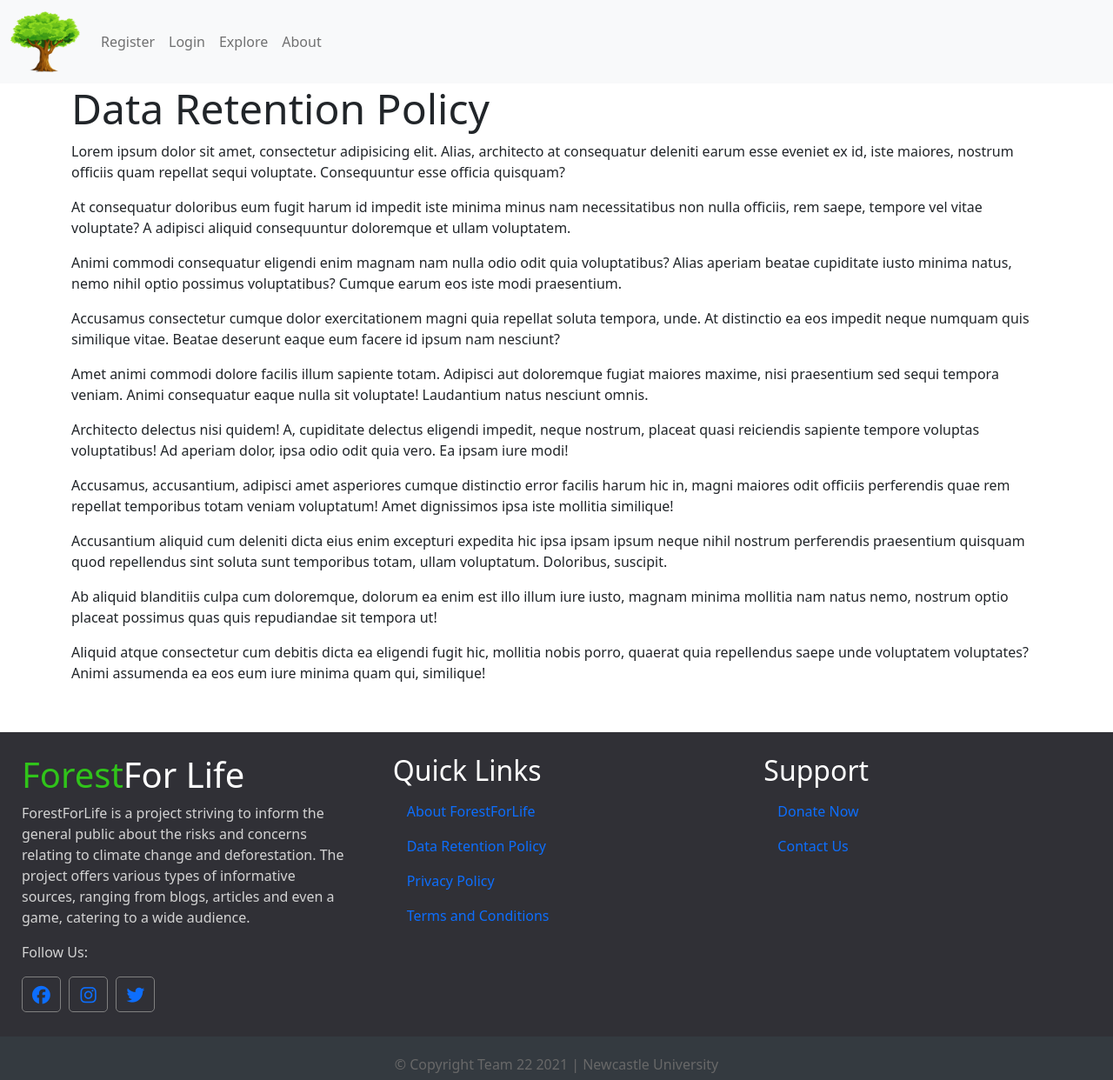
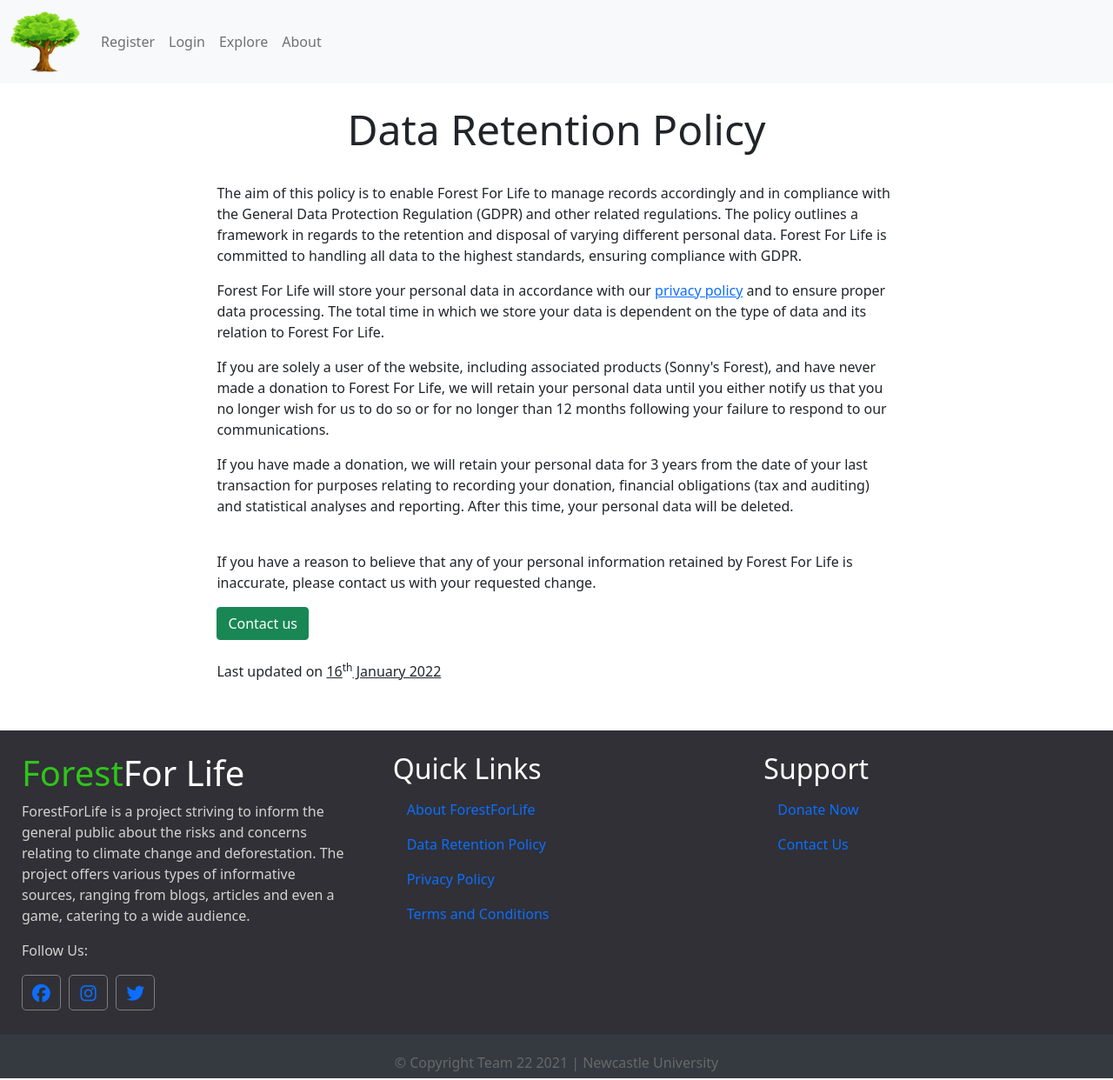
Before and after one commit to benlongcroft/ForestForLife, a Django app: page /data_policy in a window 1280 px wide. Shown: the whole page at 87% size. Run offline with Django 3.2, Linux system fonts and the light colour scheme; some libraries are stand-ins or nearby versions.

Commit message:
Add text to Data Retention Policy
Update README.md to-do list

```diff
--- a/templates/datapolicy.html
+++ b/templates/datapolicy.html
@@ -3,33 +3,44 @@
 {% block content %}
 {% include 'includes/navbar.html' %}
 
+    <br>
+
     <div class="container">
-        <h1 class="display-5 font-weight-bold">Data Retention Policy</h1>
-        <p>Lorem ipsum dolor sit amet, consectetur adipisicing elit. Alias, architecto at consequatur deleniti earum esse
-            eveniet ex id, iste maiores, nostrum officiis quam repellat sequi voluptate. Consequuntur esse officia
-            quisquam?</p>
-        <p>At consequatur doloribus eum fugit harum id impedit iste minima minus nam necessitatibus non nulla officiis, rem
-            saepe, tempore vel vitae voluptate? A adipisci aliquid consequuntur doloremque et ullam voluptatem.</p>
-        <p>Animi commodi consequatur eligendi enim magnam nam nulla odio odit quia voluptatibus? Alias aperiam beatae
-            cupiditate iusto minima natus, nemo nihil optio possimus voluptatibus? Cumque earum eos iste modi
-            praesentium.</p>
-        <p>Accusamus consectetur cumque dolor exercitationem magni quia repellat soluta tempora, unde. At distinctio ea eos
-            impedit neque numquam quis similique vitae. Beatae deserunt eaque eum facere id ipsum nam nesciunt?</p>
-        <p>Amet animi commodi dolore facilis illum sapiente totam. Adipisci aut doloremque fugiat maiores maxime, nisi
-            praesentium sed sequi tempora veniam. Animi consequatur eaque nulla sit voluptate! Laudantium natus nesciunt
-            omnis.</p>
-        <p>Architecto delectus nisi quidem! A, cupiditate delectus eligendi impedit, neque nostrum, placeat quasi reiciendis
-            sapiente tempore voluptas voluptatibus! Ad aperiam dolor, ipsa odio odit quia vero. Ea ipsam iure modi!</p>
-        <p>Accusamus, accusantium, adipisci amet asperiores cumque distinctio error facilis harum hic in, magni maiores odit
-            officiis perferendis quae rem repellat temporibus totam veniam voluptatum! Amet dignissimos ipsa iste mollitia
-            similique!</p>
-        <p>Accusantium aliquid cum deleniti dicta eius enim excepturi expedita hic ipsa ipsam ipsum neque nihil nostrum
-            perferendis praesentium quisquam quod repellendus sint soluta sunt temporibus totam, ullam voluptatum.
-            Doloribus, suscipit.</p>
-        <p>Ab aliquid blanditiis culpa cum doloremque, dolorum ea enim est illo illum iure iusto, magnam minima mollitia nam
-            natus nemo, nostrum optio placeat possimus quas quis repudiandae sit tempora ut!</p>
-        <p>Aliquid atque consectetur cum debitis dicta ea eligendi fugit hic, mollitia nobis porro, quaerat quia repellendus
-            saepe unde voluptatem voluptates? Animi assumenda ea eos eum iure minima quam qui, similique!</p>
+        <h1 class="display-5 font-weight-bold text-center">Data Retention Policy</h1>
+
+        <br>
+
+        <div class="data-content" style="padding: 0 15% 0 15%">
+            <p>The aim of this policy is to enable Forest For Life to manage records accordingly and in compliance with the
+                General Data Protection Regulation (GDPR) and other related regulations. The policy outlines a framework in
+                regards to the retention and disposal of varying different personal data. Forest For Life is committed to
+                handling all data to the highest standards, ensuring compliance with GDPR.</p>
+
+            <p>Forest For Life will store your personal data in accordance with our <a href="/privacy_policy">privacy
+                policy</a> and to ensure proper data processing. The total time in which we store your data is dependent
+                on the type of data and its relation to Forest For Life.</p>
+
+            <p>If you are solely a user of the website, including associated products (Sonny's Forest), and have never made
+                a donation to Forest For Life, we will retain your personal data until you either notify us that you no
+                longer wish for us to do so or for no longer than 12 months following your failure to respond to our
+                communications.</p>
+
+            <p>If you have made a donation, we will retain your personal data for 3 years from the date of your last
+                transaction for purposes relating to recording your donation, financial obligations (tax and auditing) and
+                statistical analyses and reporting. After this time, your personal data will be deleted.</p>
+
+            <br>
+
+            <p>If you have a reason to believe that any of your personal information retained by Forest For Life is
+                inaccurate, please contact us with your requested change.</p>
+
+            <a href="/support/contact" class="btn btn-success">Contact us</a>
+
+            <br>
+            <br>
+
+            <p>Last updated on <u>16</u><sup>th</sup><u> January 2022</u></p>
+        </div>
     </div>
 
 {% endblock %}
```
Also changed, not shown: README.md.
